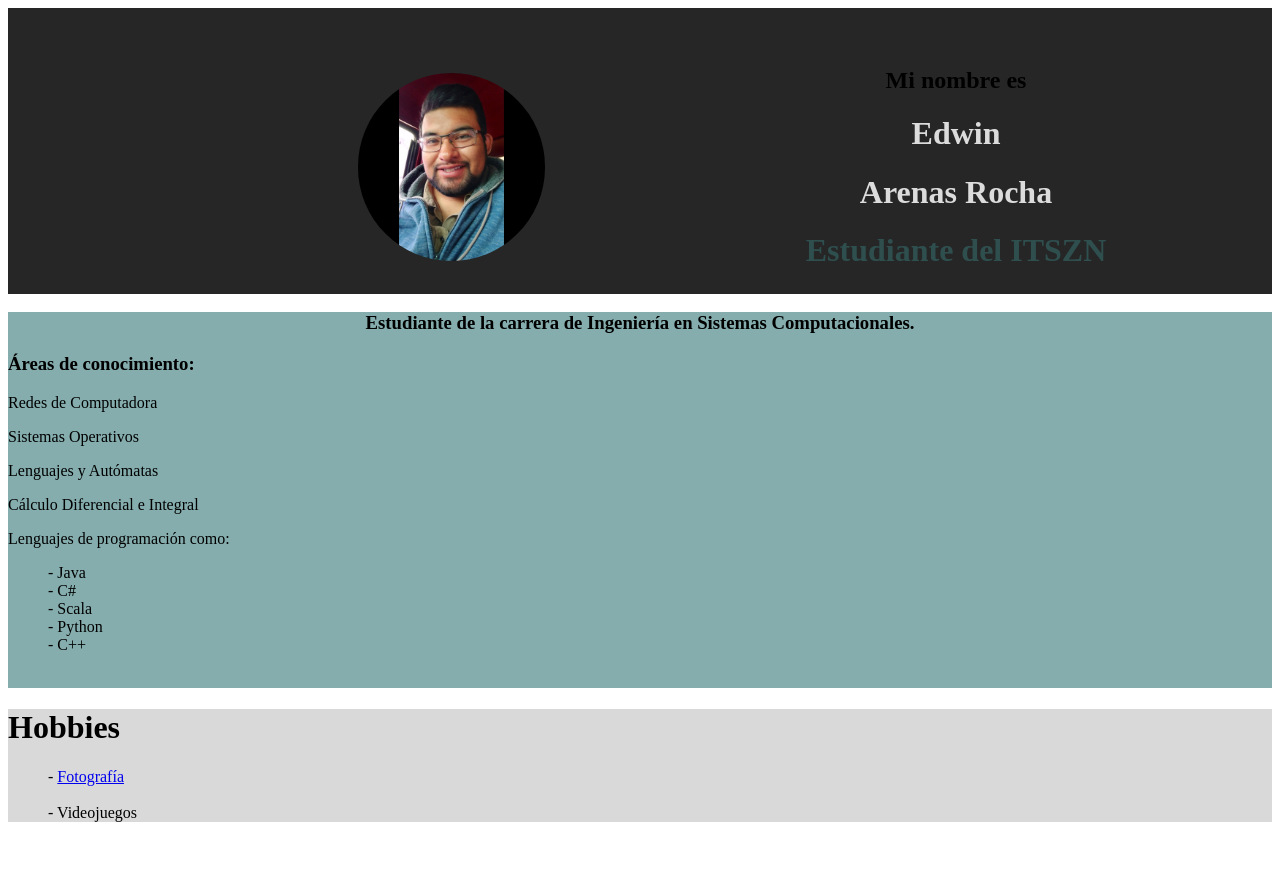
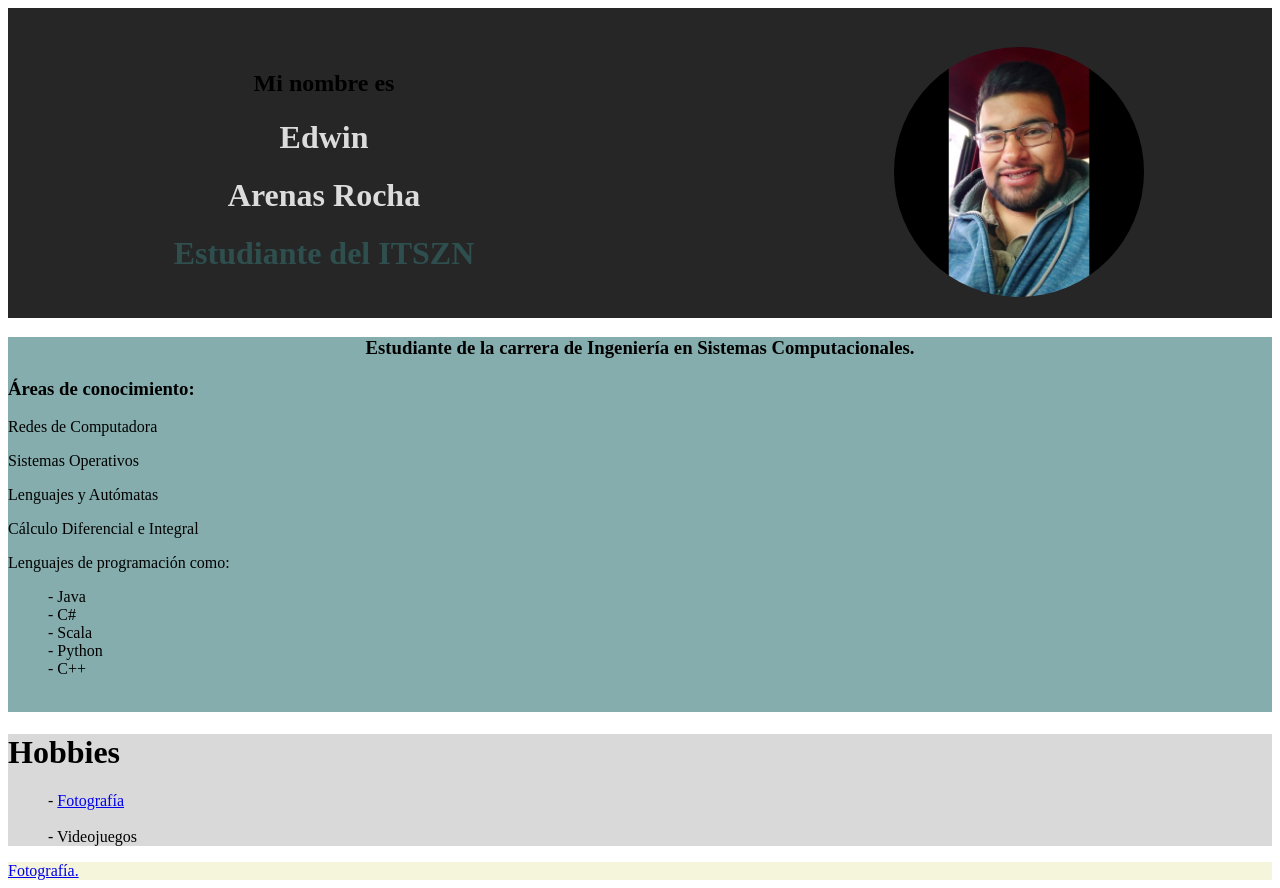
Before and after one commit to edwinarenas/EAR_Portafolio, a plain HTML site: page index.html in a window 1280 px wide. Before the commit the page ends 838 px from the top, so only its background shows below. Drawn offline with Linux system fonts and the light colour scheme.

Commit message:
Add files via upload

```diff
--- a/index.html
+++ b/index.html
@@ -14,18 +14,19 @@
 		<br><br>
 		<table style="width: 100%">
 		<tr>
-			<th style="width:20%"></th>
-			<th>
-				<img src="images/PP.jpg" alt="PP" style="width:50%">
-			</th>
 			<th style="width:50%">
 				<h2 style="color: black">Mi nombre es</h3>
 				<h1 style=" color: #DCDCDC">Edwin</h1>
 				<h1 style=" color: #DCDCDC">Arenas Rocha</h1>
 				<h1 style="color: #2F4F4F">Estudiante del ITSZN</
 			</th>
+			<th style="width:10%"></th>
+			<th>
+				<img src="images/PP.jpg" alt="PP" style="width:50%; border-radius:50%; display: block; margin-left: auto; margin-right: auto;">
+			</th>
 		</tr>
 	</table>
+	<br>
 	</div>
 	<div style="background-color: #85adad; text-align: justify;">
 		<h3 style="text-align: center;">Estudiante de la carrera de Ingeniería en Sistemas Computacionales.</h3>
@@ -52,6 +53,13 @@
 			<dd>- Videojuegos</dd>
 		</dl>
 	</div>
+	<div style="background-color: #F5F5DC">
+		<a href="proyectos/index.html">Fotografía.</a>
+	</div>
+
+
+
+
 
 
 </body>
```
